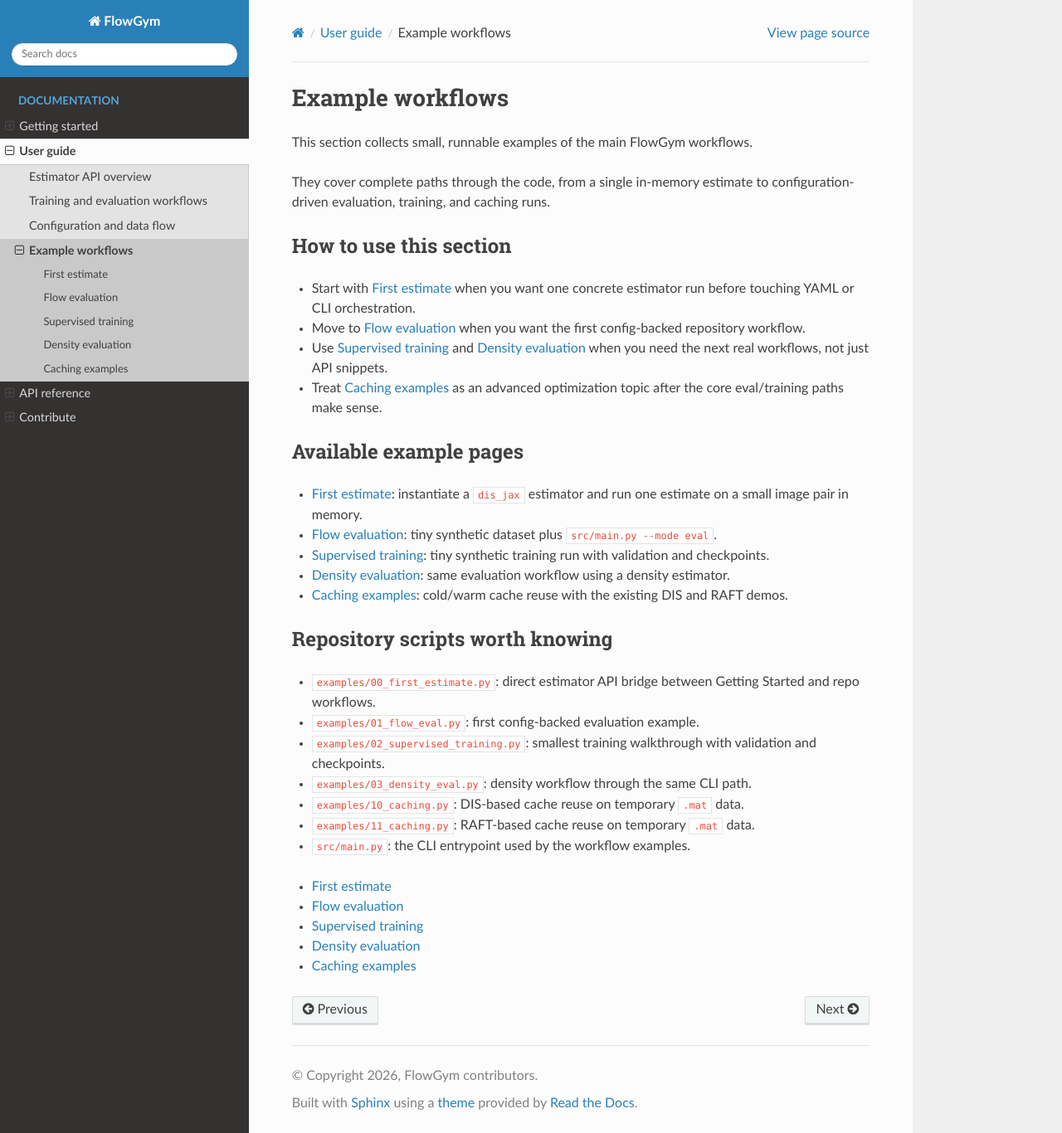
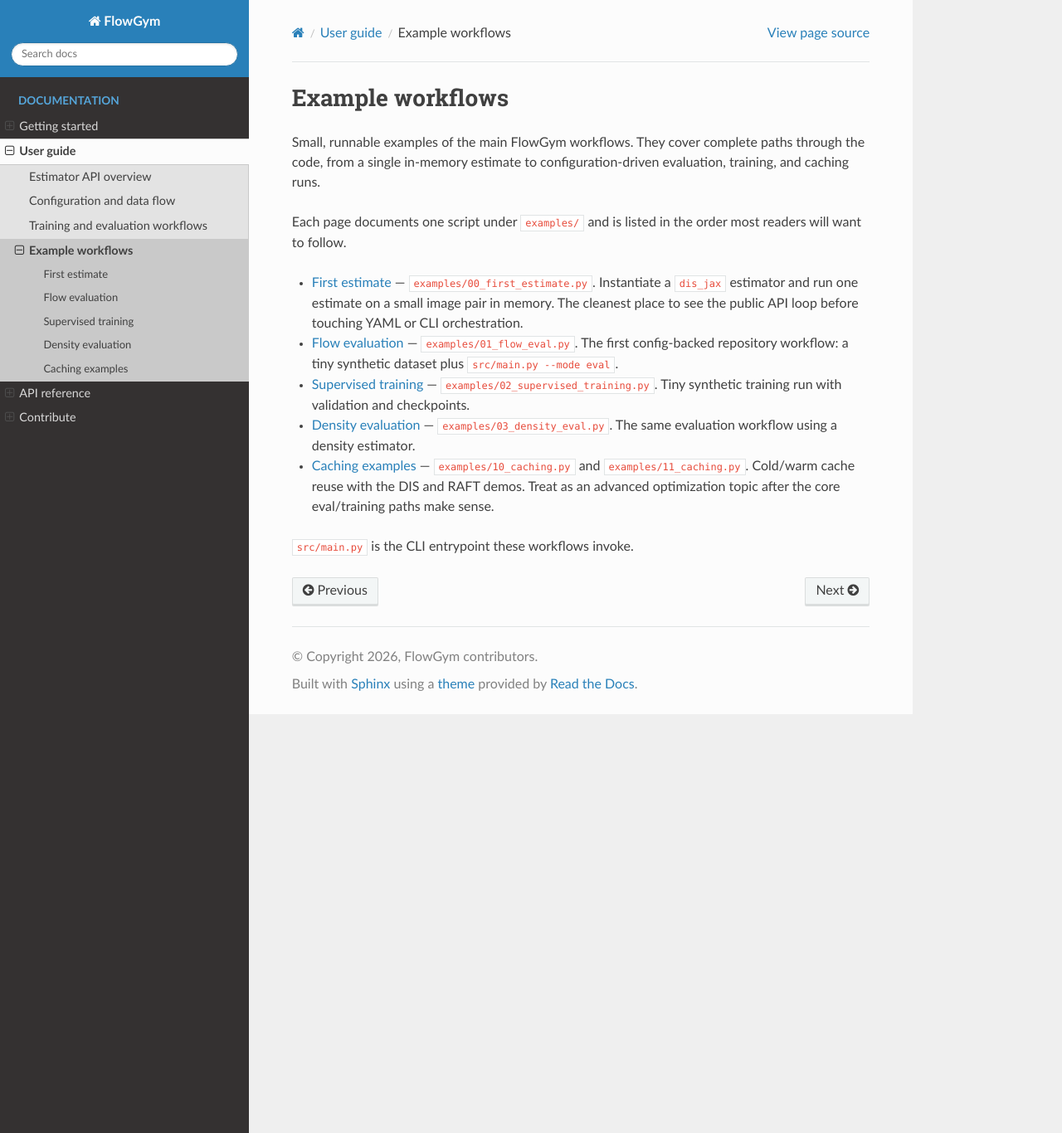
Before and after one commit to antonioterpin/flowgym, a Sphinx documentation site: the page built from docs/examples/index.md, in a window 1280 px wide and 1366 px high. Shown: the whole window at 83% size. Built offline with Sphinx 7.4.7 and the Read the Docs theme 3.1.0, drawn with Linux system fonts in a browser that asks for light colours.

Commit message:
docs(user-guide): reorder pages and dedupe examples cross-listing
- Reorder user-guide page list to estimator-api → configuration-and-data
  → training-and-evaluation → examples (concept first, then config that
  drives it, then workflows that consume both, then runnable examples).
- Drop the duplicated bullet list of every example page from the
  user-guide index; keep a single Example workflows entry. The full list
  lives on the examples landing page.
- Collapse examples/index.md from three overlapping sections (How to
  use this section / Available example pages / Repository scripts) to a
  single ordered list with page link + script path + description.
- Hide the in-page toctree on examples/index.md so it stops duplicating
  the bullet list visually while still wiring Sphinx navigation.

````diff
--- a/docs/examples/index.md
+++ b/docs/examples/index.md
@@ -1,55 +1,33 @@
 # Example workflows
 
-This section collects small, runnable examples of the main FlowGym
-workflows.
+Small, runnable examples of the main FlowGym workflows. They cover
+complete paths through the code, from a single in-memory estimate to
+configuration-driven evaluation, training, and caching runs.
 
-They cover complete paths through the code, from a single in-memory
-estimate to configuration-driven evaluation, training, and caching runs.
+Each page documents one script under `examples/` and is listed in the
+order most readers will want to follow.
 
-## How to use this section
+- [First estimate](first-estimate.md) — `examples/00_first_estimate.py`.
+  Instantiate a `dis_jax` estimator and run one estimate on a small
+  image pair in memory. The cleanest place to see the public API loop
+  before touching YAML or CLI orchestration.
+- [Flow evaluation](flow-eval.md) — `examples/01_flow_eval.py`. The
+  first config-backed repository workflow: a tiny synthetic dataset
+  plus `src/main.py --mode eval`.
+- [Supervised training](supervised-training.md) —
+  `examples/02_supervised_training.py`. Tiny synthetic training run
+  with validation and checkpoints.
+- [Density evaluation](density-eval.md) — `examples/03_density_eval.py`.
+  The same evaluation workflow using a density estimator.
+- [Caching examples](caching.md) — `examples/10_caching.py` and
+  `examples/11_caching.py`. Cold/warm cache reuse with the DIS and RAFT
+  demos. Treat as an advanced optimization topic after the core
+  eval/training paths make sense.
 
-- Start with [First estimate](first-estimate.md) when you want one concrete
-  estimator run before touching YAML or CLI orchestration.
-- Move to [Flow evaluation](flow-eval.md) when you want the first
-  config-backed repository workflow.
-- Use [Supervised training](supervised-training.md) and
-  [Density evaluation](density-eval.md) when you need the next real
-  workflows, not just API snippets.
-- Treat [Caching examples](caching.md) as an advanced optimization topic
-  after the core eval/training paths make sense.
-
-## Available example pages
-
-- [First estimate](first-estimate.md):
-  instantiate a `dis_jax` estimator and run one estimate on a small image
-  pair in memory.
-- [Flow evaluation](flow-eval.md):
-  tiny synthetic dataset plus `src/main.py --mode eval`.
-- [Supervised training](supervised-training.md):
-  tiny synthetic training run with validation and checkpoints.
-- [Density evaluation](density-eval.md):
-  same evaluation workflow using a density estimator.
-- [Caching examples](caching.md):
-  cold/warm cache reuse with the existing DIS and RAFT demos.
-
-## Repository scripts worth knowing
-
-- `examples/00_first_estimate.py`:
-  direct estimator API bridge between Getting Started and repo workflows.
-- `examples/01_flow_eval.py`:
-  first config-backed evaluation example.
-- `examples/02_supervised_training.py`:
-  smallest training walkthrough with validation and checkpoints.
-- `examples/03_density_eval.py`:
-  density workflow through the same CLI path.
-- `examples/10_caching.py`:
-  DIS-based cache reuse on temporary `.mat` data.
-- `examples/11_caching.py`:
-  RAFT-based cache reuse on temporary `.mat` data.
-- `src/main.py`:
-  the CLI entrypoint used by the workflow examples.
+`src/main.py` is the CLI entrypoint these workflows invoke.
 
 ```{toctree}
+:hidden:
 :maxdepth: 1
 :titlesonly:
 
````
Also changed, not shown: docs/user-guide/index.md (+15 -17 lines).
